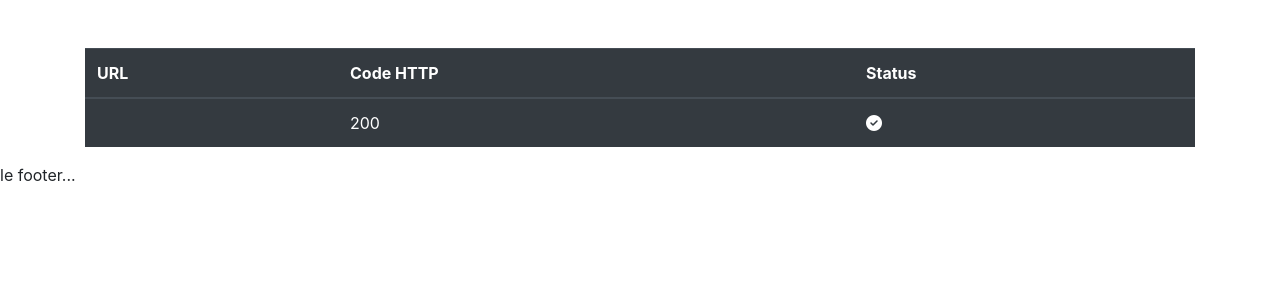
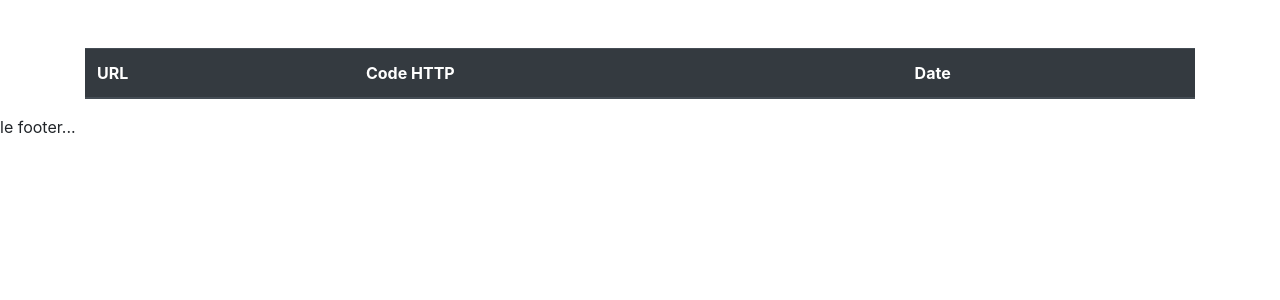
Before and after one commit to ak85ie1d5/monitoring, a Symfony app: template templates/home/show.html.twig in a window 1280 px wide. Shown: the part 56-356 px from the top of the page. Run offline with Twig, Linux system fonts and the light colour scheme; the template is opened without the code that fills it, so the values that code supplies are empty; some libraries are stand-ins or nearby versions.

Commit message:
Displays the information stored in the *monitoring.status* table in the detailed view of the sites.

```diff
--- a/templates/home/show.html.twig
+++ b/templates/home/show.html.twig
@@ -11,20 +11,17 @@
                     <tr>
                         <th scope="col">URL</th>
                         <th scope="col">Code HTTP</th>
-                        <th scope="col">Status</th>
+                        <th scope="col">Date</th>
                     </tr>
                 </thead>
                 <tbody>
-                    <tr>
-                        <th scope="row">
-                            {{ website.url }}
-                        </th>
-                        <td>200</td>
-                        <td>
-                            <i class="fas fa-check-circle"></i>
-                        </td>
-                    </tr>
-
+                    {% for status in website.statuses %}
+                        <tr>
+                            <th scope="row">{{ website.url }}</th>
+                            <td>{{ status.code }}</td>
+                            <td>{{ status.reportedAt | date('d/m/Y H:i:s') }}</td>
+                        </tr>
+                    {% endfor %}
                 </tbody>
             </table>
         </div>
```
